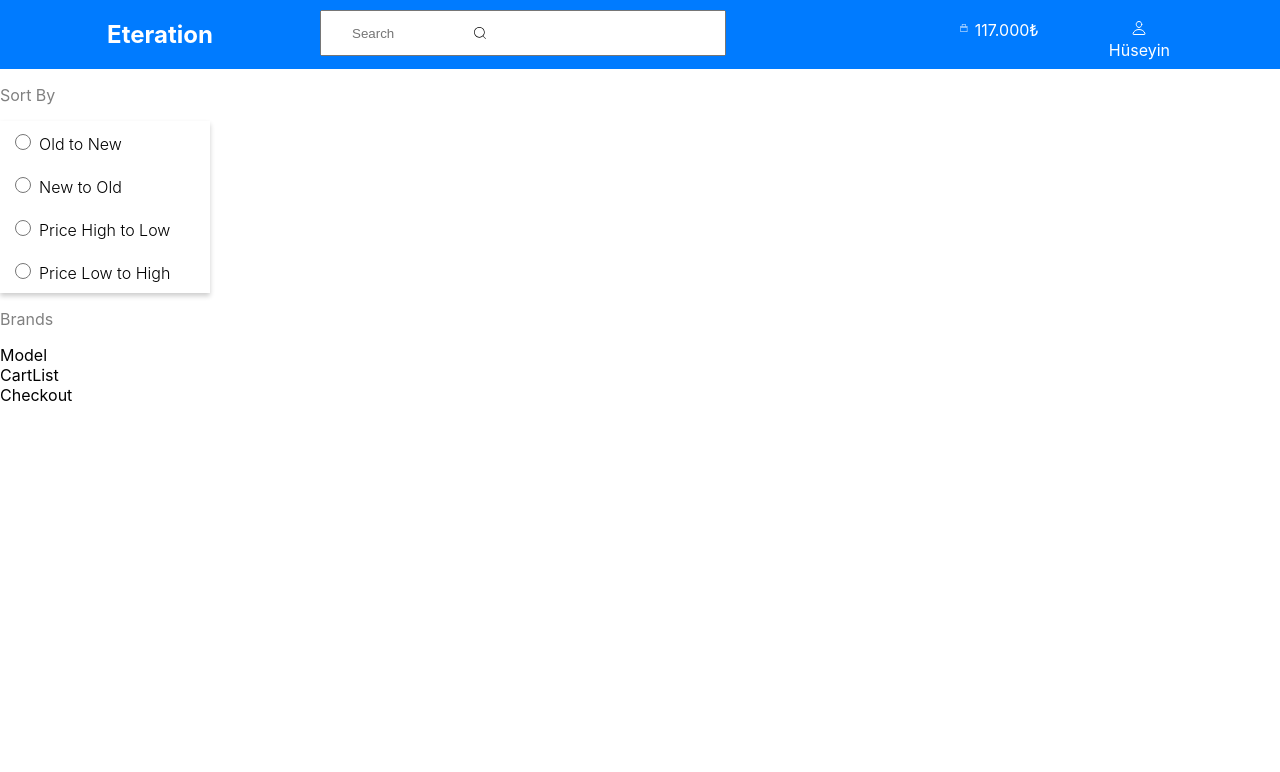
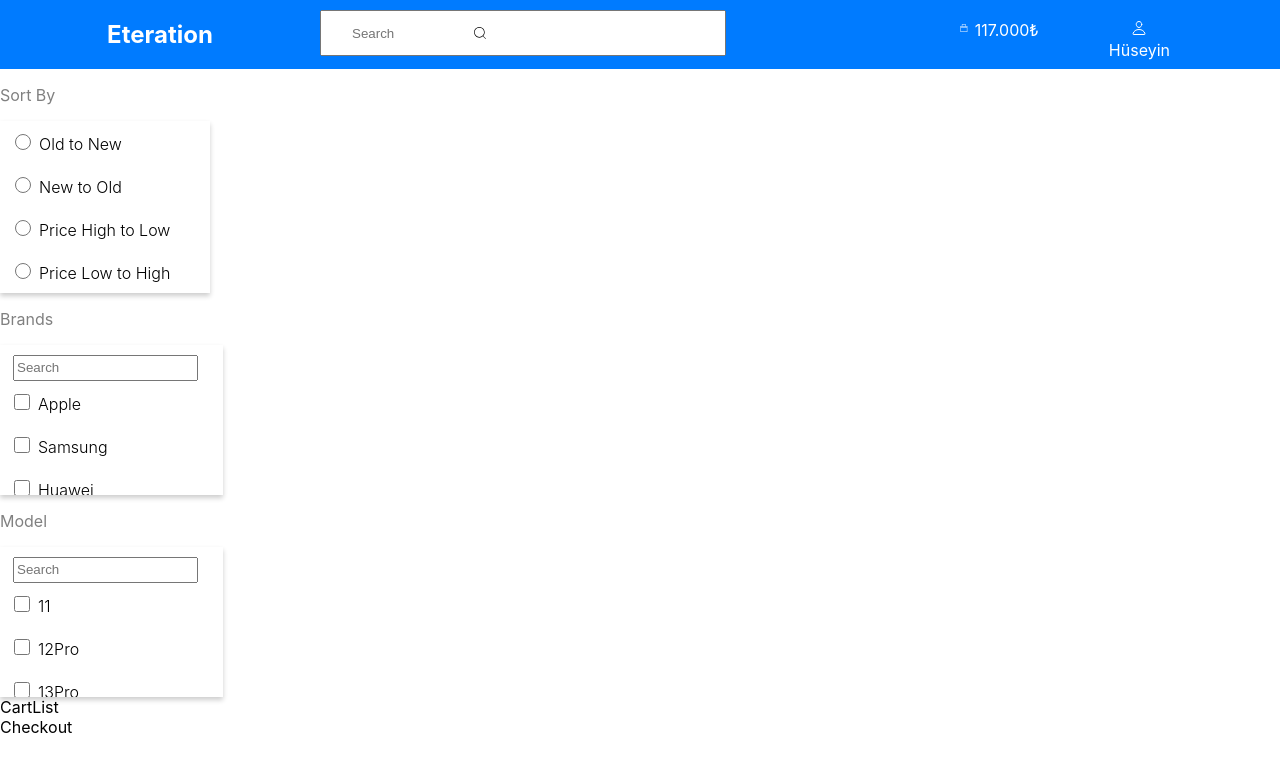
Before and after one commit to deneme147146/Frontend-case, a React (Create React App) app: page / in a window 1280 px wide. Shown: the top 772 px of the page. Built offline with nearby package versions, Linux system fonts and the light colour scheme.

Commit message:
model and brands completed

```diff
--- a/src/pages/Brands.jsx
+++ b/src/pages/Brands.jsx
@@ -1,9 +1,57 @@
 import React from 'react'
+import '../style/Brands.css'
 
 const Brands = () => {
   return (
     <div>
       <p style={{color:'grey'}}>Brands</p>
+      <div className="brands-container">
+        <div className="brands-card">
+        <input className='input-search'
+        type='text'
+        placeholder='Search'
+        />
+          <div>
+            <input type="checkbox" id="Apple" name="brands" value="Apple" />
+            <label htmlFor="Apple">Apple</label>
+          </div>
+          <br />
+          <div>
+            <input type="checkbox" id="Samsung" name="brands" value="Samsung" />
+            <label htmlFor="Samsung">Samsung</label>
+          </div>
+          <br />
+          <div>
+            <input type="checkbox" id="Huawei" name="brands" value="Huawei" />
+            <label htmlFor="Huawei">Huawei</label>
+          </div>
+          <br />
+          <div>
+            <input type="checkbox" id="Xiaomi" name="brands" value="Xiaomi" />
+            <label htmlFor="Xiaomi">Xiaomi</label>
+          </div>
+          <br />
+          <div>
+            <input type="checkbox" id="faefa" name="brands" value="faefa" />
+            <label htmlFor="faefa">faefa</label>
+          </div>
+          <br />
+          <div>
+            <input type="checkbox" id="efaffga" name="brands" value="efaffga" />
+            <label htmlFor="efaffga">efaffga</label>
+          </div>
+          <br />
+          <div>
+            <input type="checkbox" id="rjrjrjr" name="brands" value="rjrjrjr" />
+            <label htmlFor="rjrjrjr">rjrjrjr</label>
+          </div>
+          <br />
+          <div>
+            <input type="checkbox" id="ğpkfek" name="brands" value="ğpkfek" />
+            <label htmlFor="ğpkfek">ğpkfek</label>
+          </div>
+        </div>
+      </div>
     </div>
   )
 }
--- a/src/pages/Model.jsx
+++ b/src/pages/Model.jsx
@@ -1,8 +1,58 @@
 import React from 'react'
+import '../style/Model.css'
 
 const Model = () => {
   return (
-    <div>Model</div>
+    <div>
+      <p style={{color:'grey'}}>Model</p>
+      <div className="model-container">
+        <div className="model-card">
+        <input className='input-search-model'
+        type='text'
+        placeholder='Search'
+        />
+          <div>
+            <input type="checkbox" id="11" name="model" value="11" />
+            <label htmlFor="11">11</label>
+          </div>
+          <br />
+          <div>
+            <input type="checkbox" id="12Pro" name="model" value="12Pro" />
+            <label htmlFor="12Pro">12Pro</label>
+          </div>
+          <br />
+          <div>
+            <input type="checkbox" id="13Pro" name="model" value="13Pro" />
+            <label htmlFor="13Pro">13Pro</label>
+          </div>
+          <br />
+          <div>
+            <input type="checkbox" id="14" name="model" value="14" />
+            <label htmlFor="14">14</label>
+          </div>
+          <br />
+          <div>
+            <input type="checkbox" id="14Pro" name="model" value="14Pro" />
+            <label htmlFor="14Pro">14Pro</label>
+          </div>
+          <br />
+          <div>
+            <input type="checkbox" id="15" name="model" value="15" />
+            <label htmlFor="15">15</label>
+          </div>
+          <br />
+          <div>
+            <input type="checkbox" id="11" name="model" value="11" />
+            <label htmlFor="11">11</label>
+          </div>
+          <br />
+          <div>
+            <input type="checkbox" id="15Pro" name="model" value="15Pro" />
+            <label htmlFor="15Pro">15Pro</label>
+          </div>
+        </div>
+      </div>
+    </div>
   )
 }
 
--- /dev/null
+++ b/src/style/Brands.css
@@ -0,0 +1,37 @@
+.brands-container {
+    display: flex;
+    gap: 10px;
+    height: 150px;
+  }
+
+  .brands-card {
+    align-items: center;
+    padding: 10px 25px 10px 10px;
+    background-color: #ffffff; /* Beyaz renk */
+    box-shadow: 0px 3px 5px rgba(0, 0, 0, 0.2); /* Gölgelik */
+    overflow-y: auto; /* Scroll olması için */
+  }
+
+  .brands-card label {
+    font-weight: 300; /* Yazı tipini ince yapmak için */
+  }
+
+  .brands-card input[type='checkbox'] {
+    margin-right: 8px;
+    /* Checkbox stilini sıfırla */
+    width: 16px;
+    height: 16px;
+    border-radius: 4px; /* Yuvarlatılmış köşeler */
+    border: 2px solid #007bff; /* Mavi renkli çerçeve */
+  }
+
+  .brands-card input[type='checkbox']:checked {
+    background-color: #007bff; /* Mavi renk */
+  }
+
+  .input-search{
+    margin-bottom: 10px;
+    margin-left: 3px;
+    height: 20px;
+
+  }
--- /dev/null
+++ b/src/style/Model.css
@@ -0,0 +1,37 @@
+.model-container {
+    display: flex;
+    gap: 10px;
+    height: 150px;
+  }
+
+  .model-card {
+    align-items: center;
+    padding: 10px 25px 10px 10px;
+    background-color: #ffffff; /* Beyaz renk */
+    box-shadow: 0px 3px 5px rgba(0, 0, 0, 0.2); /* Gölgelik */
+    overflow-y: auto; /* Scroll olması için */
+  }
+
+  .model-card label {
+    font-weight: 300; /* Yazı tipini ince yapmak için */
+  }
+
+  .model-card input[type='checkbox'] {
+    margin-right: 8px;
+    /* Checkbox stilini sıfırla */
+    width: 16px;
+    height: 16px;
+    border-radius: 4px; /* Yuvarlatılmış köşeler */
+    border: 2px solid #007bff; /* Mavi renkli çerçeve */
+  }
+
+  .model-card input[type='checkbox']:checked {
+    background-color: #007bff; /* Mavi renk */
+  }
+
+  .input-search-model{
+    margin-bottom: 10px;
+    margin-left: 3px;
+    height: 20px;
+
+  }
```
